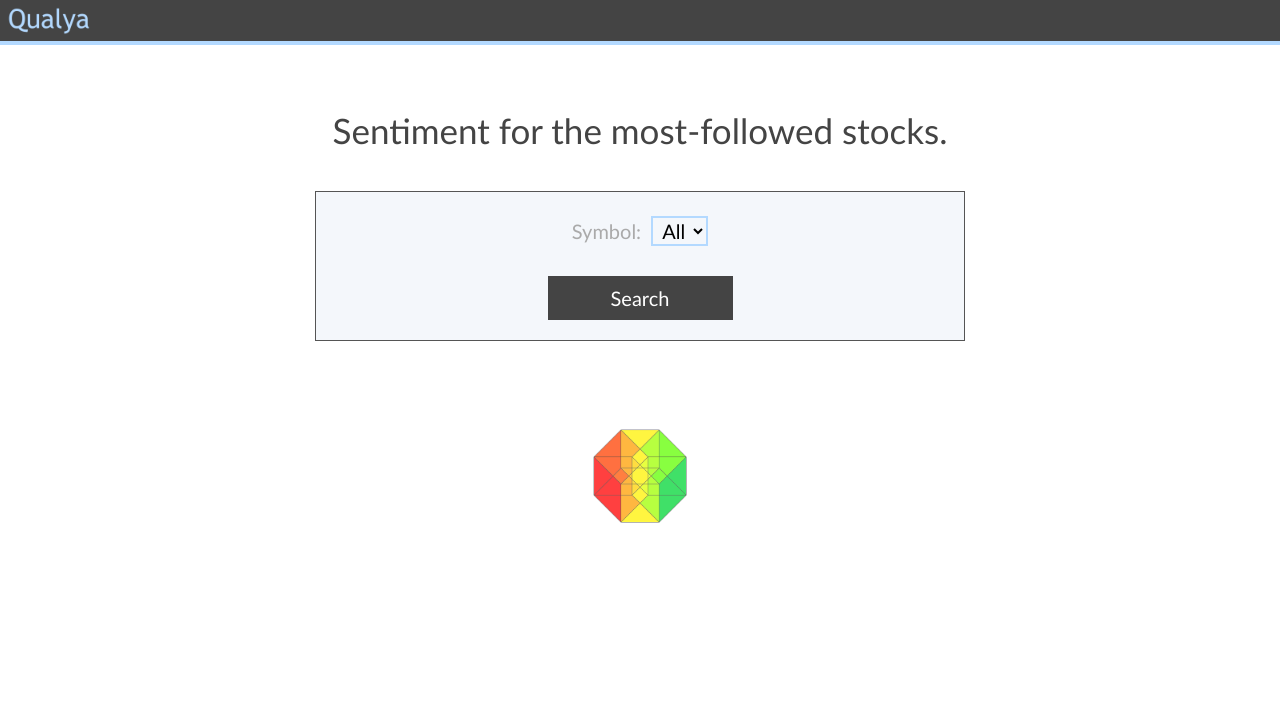
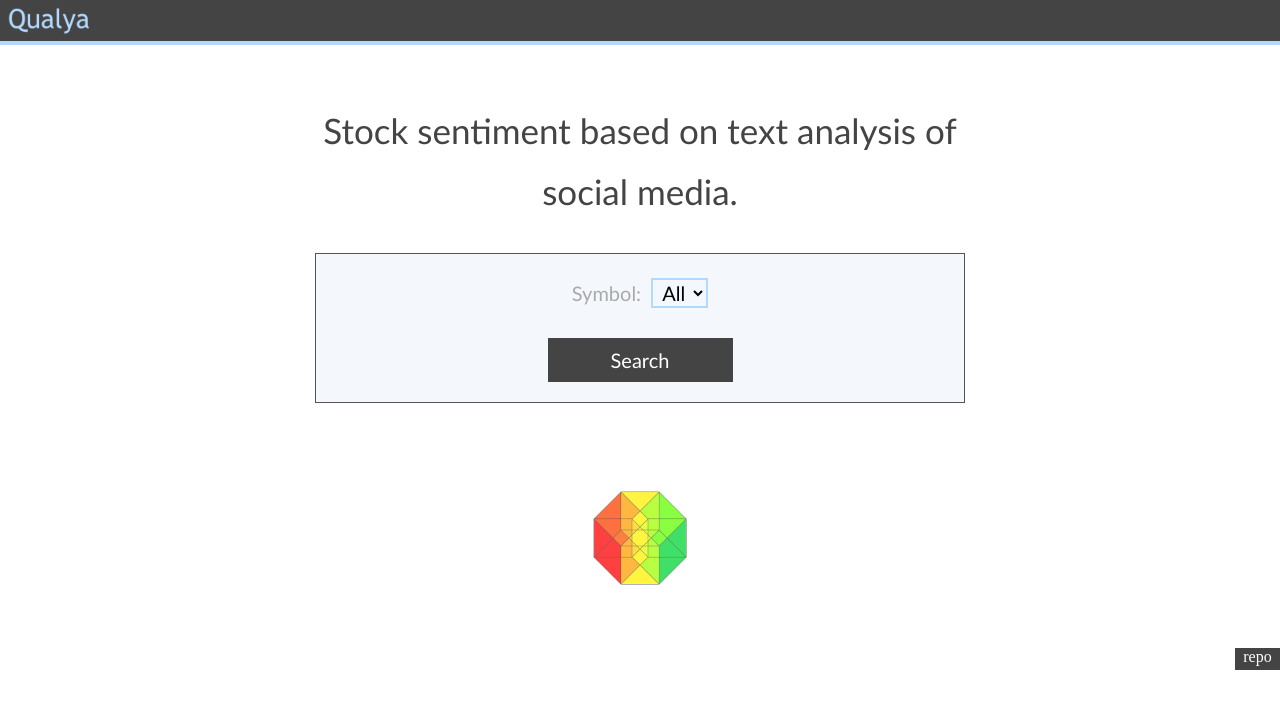
Before and after one commit to mwunder/qualya, a Django app: page / in a window 1280 px wide. Shown: the top 709 px of the page. Run offline with Django 3.2, Linux system fonts and the light colour scheme; tables that the repository leaves empty hold one stand-in row (values such as "Sample post"); parts of the project's set-up code (start-up, migrations or seed data) failed here and were passed over.

Commit message:
Change heading text and add repo button to the home page

```diff
--- a/twitter_stock/static/css/home.css
+++ b/twitter_stock/static/css/home.css
@@ -1,15 +1,29 @@
+#main,
+#repo {
+  text-align: center;
+}
+
 #main {
   max-width: 700px;
   min-width: 320px;
   margin: 0 auto; /* left and right margins set to auto to horizontally center this element within the body */
   padding: 25px;
-  text-align: center;
 }
 
 #search-div {
   margin: 30px 0 10px 0;
   background-color: #f4f7fb;
   border: 1px solid #555555;
+}
+
+#repo-container {
+  margin: 35px 0;
+  text-align: right;
+}
+
+#repo {
+  height: 22px;
+  width: 45px;
 }
 
 /* media queries ==================================================================================================================================*/
--- a/twitter_stock/templates/home.html
+++ b/twitter_stock/templates/home.html
@@ -20,7 +20,7 @@
         </div><!-- /nav -->
 
         <div id="main">
-            <p id="main-heading">Sentiment for the most-followed stocks.</p>
+            <p id="main-heading">Stock sentiment based on text analysis of social media.</p>
 
             <div id="search-div">
                 <div id="ticker-dropdown-1-container" class="search-div-child">
@@ -35,6 +35,10 @@
 
             <img id="main-img" alt="Sentiment Tesseract" src="{% static 'img/logos/sentiment_tesseract.png' %}" />
         </div><!-- /main -->
+
+        <div id="repo-container">
+            <div id="repo" class="button" onclick="window.open('http://github.com/mwunder/twitter_stock', '_blank')">repo</div>
+        </div>
 
         <script src='{% static "js/global.js" %}'></script>
         <script src='{% static "js/home.js" %}'></script>
```
